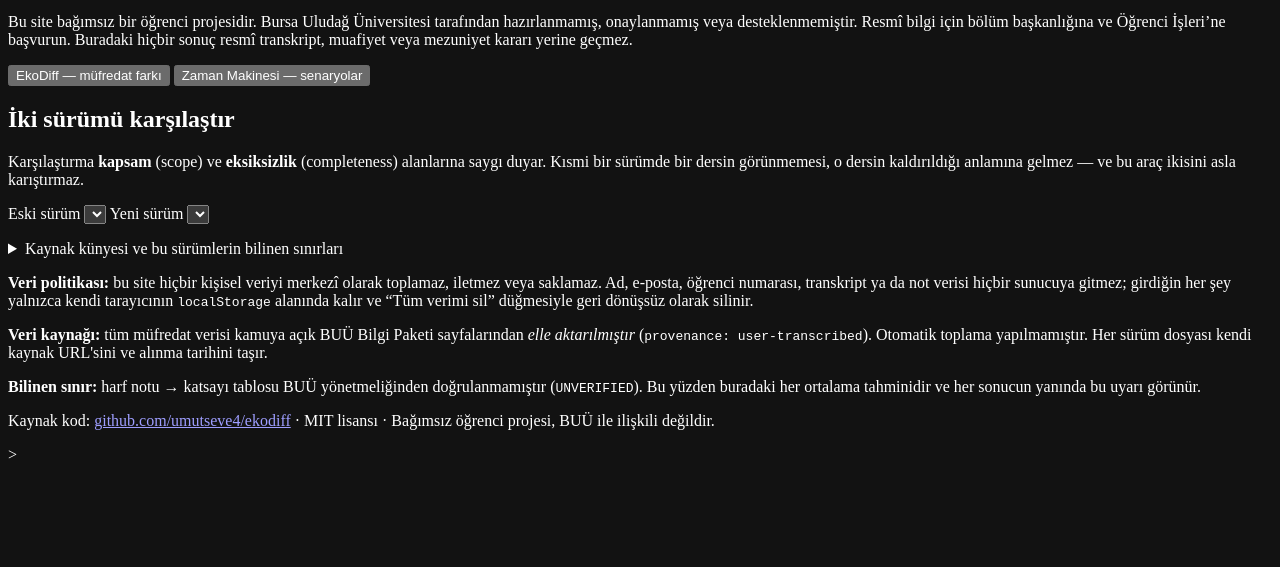
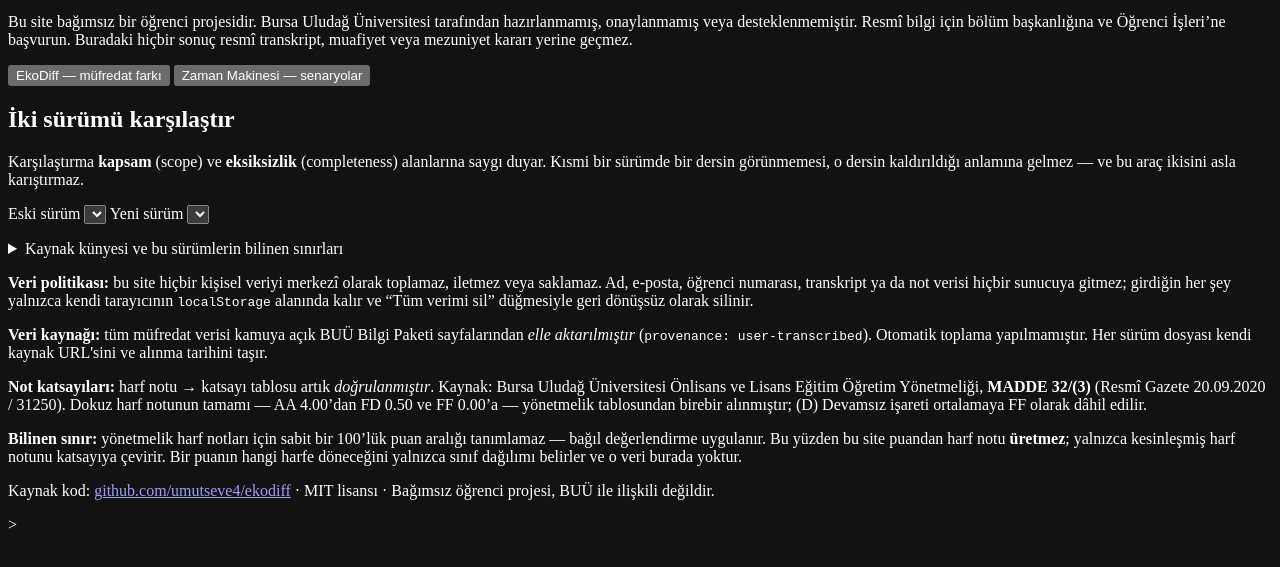
Before and after one commit to umutseve4/ekodiff, a website with bundled scripts: page site/index.html in a window 1280 px wide. Shown: the part 179-746 px from the top of the page. Built offline with nearby package versions, Linux system fonts and the light colour scheme.

Commit message:
Doğrulanan tabloyu görünür metinlere yansıt: UNVERIFIED iddiası kalktı
Veri "verified" olunca uyarı motordan otomatik düşüyor; site ve README bunu
söylemeye devam ederse ürün kendi kendisiyle çelişirdi. Footer, README ve
simulate.js başlığı artık künyeli doğrulamayı anlatıyor.

```diff
--- a/site/index.html
+++ b/site/index.html
@@ -180,9 +180,19 @@
     kendi kaynak URL'sini ve alınma tarihini taşır.
   </p>
   <p>
-    <strong>Bilinen sınır:</strong> harf notu → katsayı tablosu BUÜ
-    yönetmeliğinden doğrulanmamıştır (<code>UNVERIFIED</code>). Bu yüzden
-    buradaki her ortalama tahminidir ve her sonucun yanında bu uyarı görünür.
+    <strong>Not katsayıları:</strong> harf notu → katsayı tablosu artık
+    <em>doğrulanmıştır</em>. Kaynak: Bursa Uludağ Üniversitesi Önlisans ve Lisans
+    Eğitim Öğretim Yönetmeliği, <strong>MADDE 32/(3)</strong> (Resmî Gazete
+    20.09.2020 / 31250). Dokuz harf notunun tamamı — AA 4.00’dan FD 0.50 ve
+    FF 0.00’a — yönetmelik tablosundan birebir alınmıştır; (D) Devamsız işareti
+    ortalamaya FF olarak dâhil edilir.
+  </p>
+  <p>
+    <strong>Bilinen sınır:</strong> yönetmelik harf notları için sabit bir
+    100’lük puan aralığı tanımlamaz — bağıl değerlendirme uygulanır. Bu yüzden
+    bu site puandan harf notu <strong>üretmez</strong>; yalnızca kesinleşmiş harf
+    notunu katsayıya çevirir. Bir puanın hangi harfe döneceğini yalnızca sınıf
+    dağılımı belirler ve o veri burada yoktur.
   </p>
   <p class="muted">
     Kaynak kod: <a href="https://github.com/umutseve4/ekodiff">github.com/umutseve4/ekodiff</a>
```
